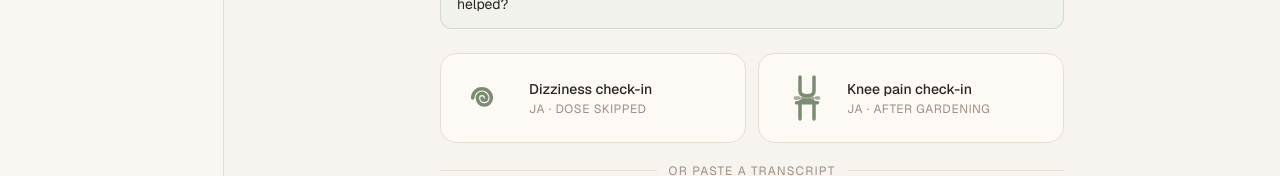
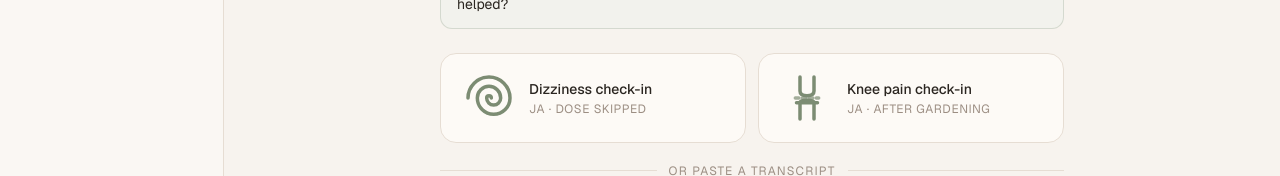
Before and after one commit to kaizilla50/caltechLongevity2026, a Next.js app: page / in a window 1280 px wide. Shown: the part 475-651 px from the top of the page. Built offline with nearby package versions, Linux system fonts and the light colour scheme.

Commit message:
UI polish: CuraphiMark logo + favicon, larger icons, card refinements

```diff
--- a/app/page.tsx
+++ b/app/page.tsx
@@ -171,7 +171,10 @@ function UserIcon({ className = "w-4 h-4" }: { className?: string }) {
 function SpiralIcon({ className = "w-5 h-5" }: { className?: string }) {
  return (
    <svg className={`${className} shrink-0`} viewBox="0 0 24 24" fill="none" stroke="currentColor" strokeWidth={1.5} strokeLinecap="round" aria-hidden="true">
-     <path d="M5 12a4 4 0 0 1 8 0 a3 3 0 0 1 -6 0 a2 2 0 0 1 4 0 a1 1 0 0 1 -2 0" />
+     {/* Spiral sized to fill the viewBox (x:3-21, y:3-21) so it visually
+         matches the JointIcon's footprint — same w-14 container, same
+         apparent icon size. */}
+     <path d="M3 12 a9 9 0 0 1 18 0 a7 7 0 0 1 -14 0 a5 5 0 0 1 10 0 a3 3 0 0 1 -6 0 a1 1 0 0 1 2 0" />
    </svg>
  );
 }
```
